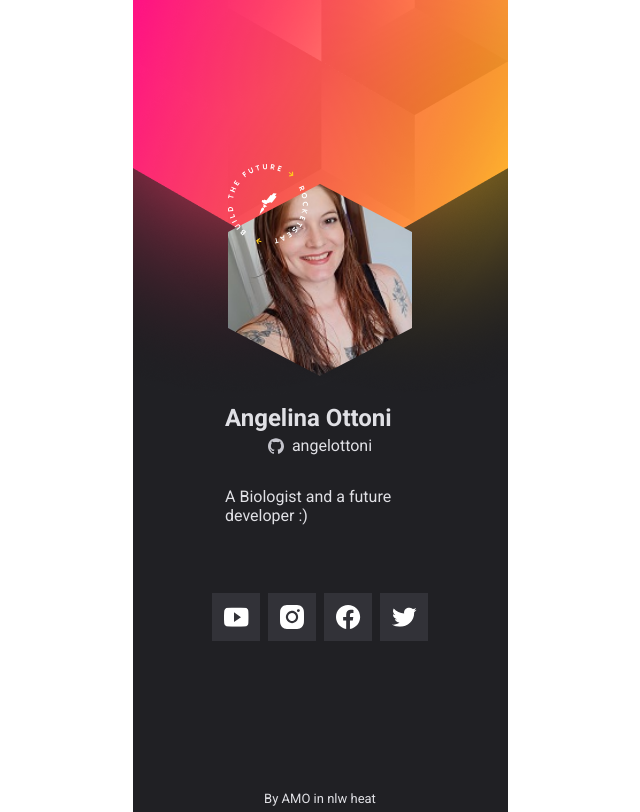
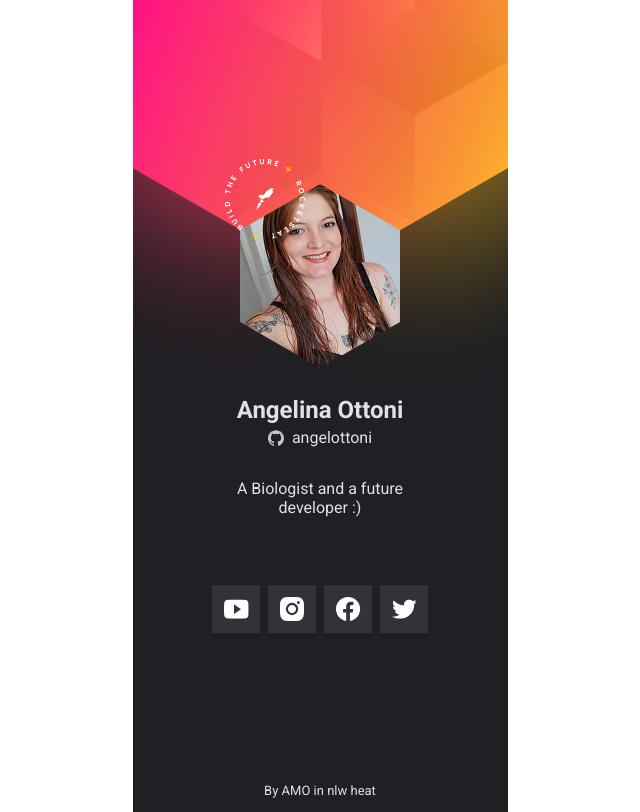
Before and after one commit to AngelOttoni/nlw-heat-origin, a plain HTML site: page index.html in a window 1280 px wide. Shown: the whole page, without its empty margins (320-960 px from the left). Drawn offline with Linux system fonts and the light colour scheme.

Commit message:
css atualizado para centralizar melhor os itens

```diff
--- a/style.css
+++ b/style.css
@@ -19,7 +19,7 @@ body {
 }
 
 main {
-background: url(images/background.png);
+background: url(images/background.svg);
 width: 375px;
 height: 812px;
 }
@@ -32,20 +32,21 @@ height: 812px;
 }
 
 .avatar {
-  width: 11.5rem;
+  width: 10rem;
   margin: 11.5rem auto 0;
   position: relative;
 }
 
 .avatar span {
   position: absolute;
-  top: -20px;
+  left: -15px;
+  top: -25px;
   z-index: 1;
 }
 
 .avatar > img {
-  width: 11.5rem;
-  height: 12rem;
+  width: 10rem;
+  height: 11.5rem;
   object-fit: cover;
   clip-path: polygon(50% 0, 100% 25%, 100% 75%, 50% 100%, 0 75%, 0 25%);
 }
@@ -53,6 +54,7 @@ height: 812px;
 h1 {
   font-size: 1.5rem;
   margin-top: 1.5rem;
+  text-align: center;
 }
 
 a {
@@ -67,6 +69,7 @@ a {
 
 p {
   margin-top: 2rem;
+  text-align: center;
 }
 
 ul {
```
Also changed, not shown: 1 other file.
